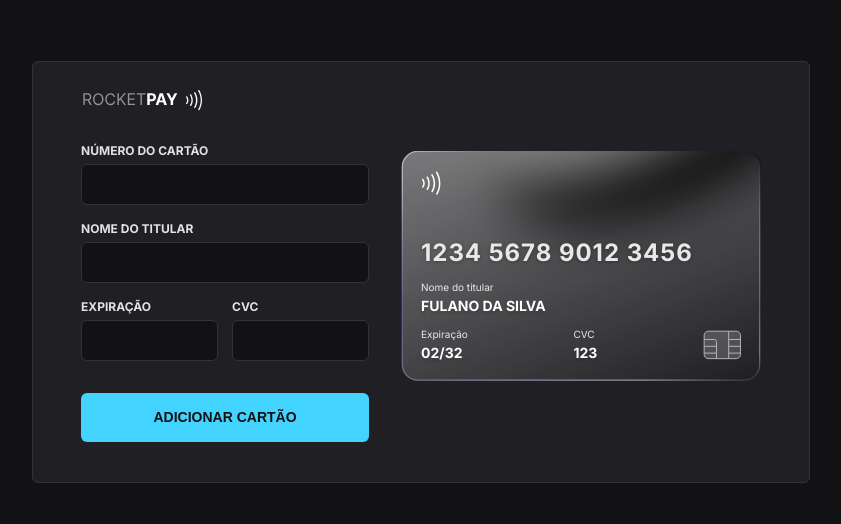
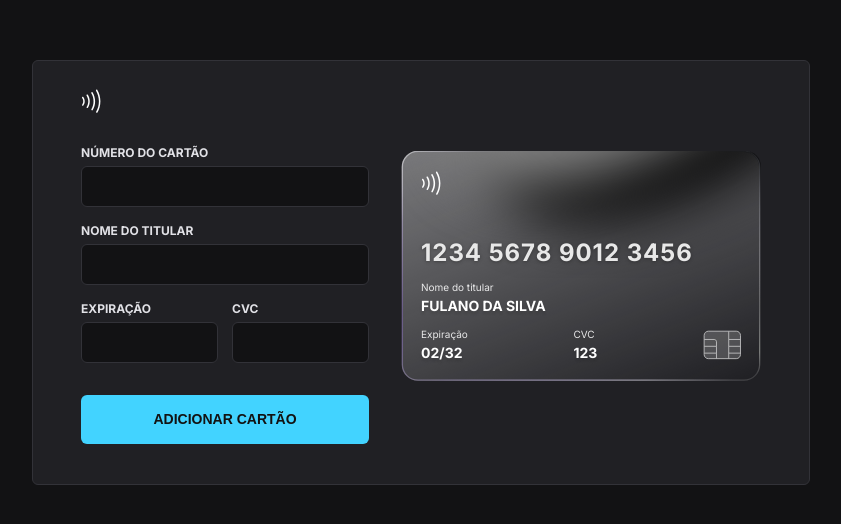
Before and after one commit to gabrieldasneves/credit_card_sys_interface, a website built with Vite: page index.html in a window 1280 px wide. Shown: the part 128-652 px from the top of the page, without its empty margins (219-1060 px from the left). Built offline with nearby package versions, Linux system fonts and the light colour scheme.

Commit message:
Update index.html

```diff
--- a/index.html
+++ b/index.html
@@ -17,7 +17,7 @@
   <body>
     <div id="app">
       <header>
-        <img src="logo.svg" alt="ícone rocketpay" />
+        <img src="cc-icon.svg" alt="ícone rocketpay" />
       </header>
 
       <section class="cc">
```
